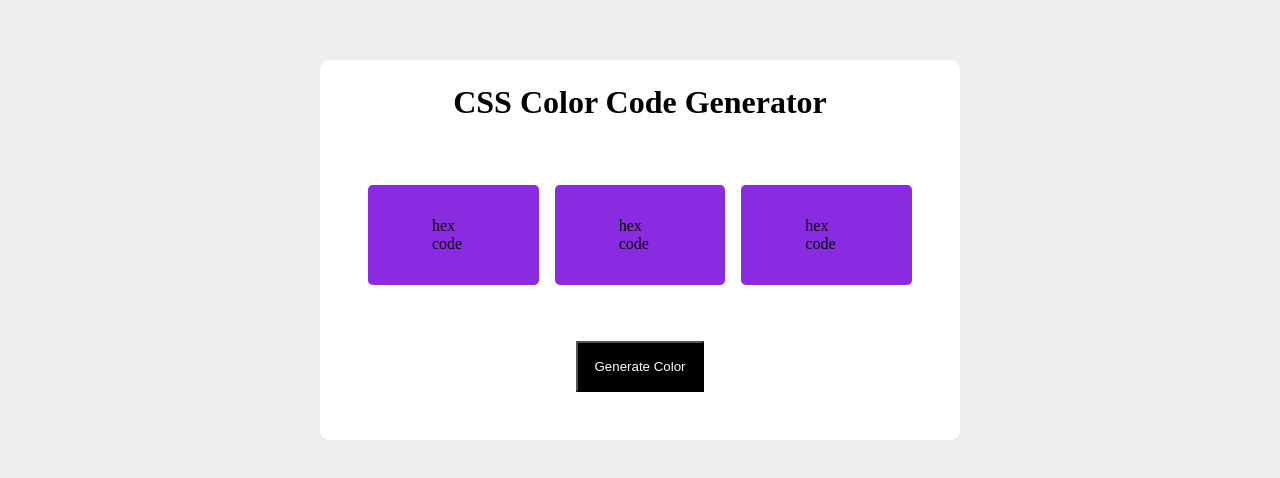
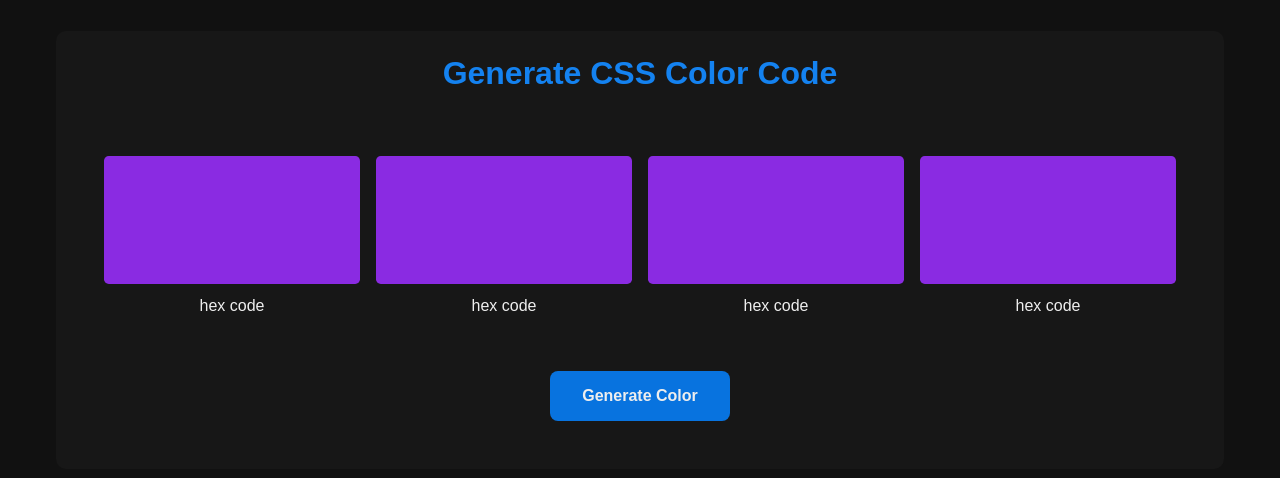
Before and after one commit to Omowunmio/CSS-Color-Code-Generator, a plain HTML site: page index.html in a window 1280 px wide. Shown: the part 150-628 px from the top of the page. Drawn offline with Linux system fonts and the light colour scheme.

Commit message:
Updated codes

```diff
--- a/index.html
+++ b/index.html
@@ -9,20 +9,35 @@
 <body>
 
     <div class="main-container">
-        <h3>CSS Color Code Generator</h3>
+        <h3>Generate CSS Color Code</h3>
 
         <div class="all-hexbox">
-            <div class="first-box" id="first-color-box">
+
+            <div class="boxone">
+                <div class="first-box" id="first-color-box">
+                </div>
                 <p id="first-hex-code">hex code</p>
             </div>
 
-            <div class="second-box" id="second-color-box">
+            <div class="boxone">
+                <div class="second-box" id="second-color-box">
+                </div>
                 <p id="second-hex-code">hex code</p>
             </div>
 
-            <div class="third-box" id="third-color-box">
+            <div class="boxone">
+                <div class="third-box" id="third-color-box">
+                </div>
                 <p id="third-hex-code">hex code</p>
             </div>
+
+            <div class="boxone">
+                <div class="fourth-box" id="fourth-color-box">
+                </div>
+                <p id="fourth-hex-code">hex code</p>
+            </div>
+
+
         </div>
 
         <button type="submit" id="btn"> Generate Color</button>
--- a/script.js
+++ b/script.js
@@ -7,6 +7,8 @@ let secondColorBox = document.getElementById('second-color-box')
 let secondHexCode = document.getElementById('second-hex-code')
 let thirdColorBox = document.getElementById('third-color-box')
 let thirdHexCode = document.getElementById('third-hex-code')
+let fourthColorBox = document.getElementById('fourth-color-box')
+let fourthHexCode = document.getElementById('fourth-hex-code')
 
 
 function generateRandomNumber(){
@@ -44,4 +46,13 @@ button.addEventListener('click', function(){
     thirdHexCode.textContent = hexCodeForThirdBox
 
 
+    //fourth box
+    let hexCodeForFourthBox = '#'
+    for(let myFourthLoop = 0; myFourthLoop < 6; myFourthLoop++){
+        hexCodeForFourthBox += hexadecimalNumberSystem[generateRandomNumber()]
+    }
+    fourthColorBox.style.backgroundColor = hexCodeForFourthBox
+    fourthHexCode.textContent = hexCodeForFourthBox
+
+
  })
--- a/style.css
+++ b/style.css
@@ -1,3 +1,5 @@
+@import url('https://fonts.googleapis.com/css2?family=Inter:wght@100..900&display=swap');
+
 *{
     margin: 0;
     padding: 0;
@@ -5,7 +7,9 @@
 }
 
 body{
-    background-color: #eeeeee;
+    /* background-color: #eeeeee; */
+    font-family: 'Poppins', sans-serif;
+    background-color: #111111;
     display: flex;
     justify-content: center;
     align-items: center;
@@ -14,10 +18,10 @@ body{
 }
 
 .main-container{
-    width: 50vw;
+    width: auto;
     margin: auto;
     padding: 1.5rem 2rem 3rem 2rem;
-    background-color: white;
+    background-color: #171717;
     display: flex;
     flex-direction: column;
     align-items: center;
@@ -27,8 +31,8 @@ body{
 
 .main-container h3{
     font-size: 2rem;
-    color: black;
-    font-weight: 700;
+    color: #1482f0;
+    font-weight: 600;
 }
 
 .all-hexbox{
@@ -41,17 +45,43 @@ body{
     margin-top: 3rem;
 }
 
-.first-box, .second-box, .third-box {
+.boxone{
+    display: flex;
+    flex-direction: column;
+    gap: 0.8rem;
+    align-items: center;
+}
+
+.boxone p{
+    font-size: 1rem;
+    color: #eeeeee;
+    font-weight: 500;
+}
+
+.first-box, .second-box, .third-box, .fourth-box{
     width: auto;
-    padding: 2rem 4rem 2rem 4rem;
-    color: black;
+    padding: 4rem 8rem 4rem 8rem;
     background-color: blueviolet;
     border-radius: 0.3rem;
 }
 
+
 button{
-    padding: 1rem;
-    background-color: black;
-    color: white;
+    cursor: pointer;
+    padding: 1rem 2rem;
+    background-color: #0873df;
+    font-size: 1rem;
+    font-weight: 600;
+    letter-spacing: 10%;
+    color: #eeeeee;
     margin-top: 2.5rem;
+    transition: background-color 0.3s ease, color 0.3s ease;
+    border-radius: 0.5rem;
+    border-style: none
+
 }
+
+button:hover{
+    background-color: #075eb4;
+    color: #eeeeee;
+}
```
